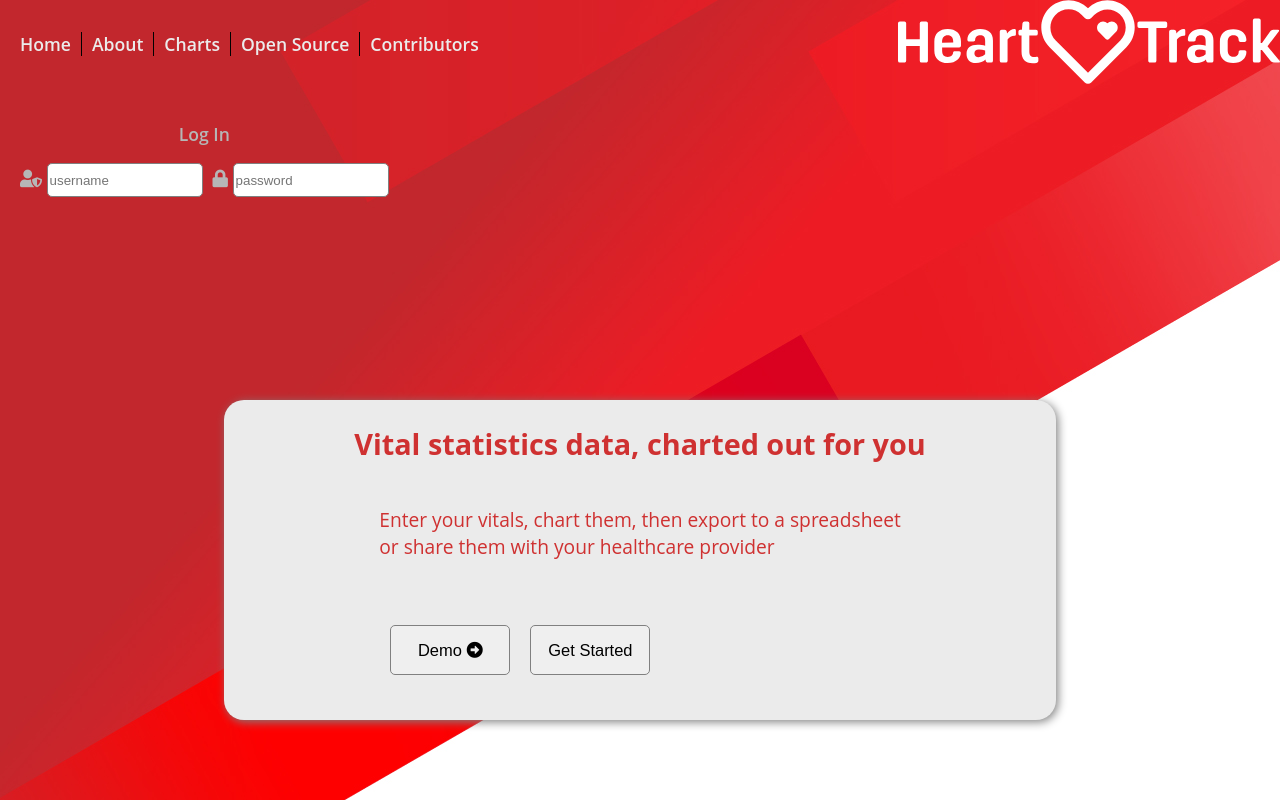
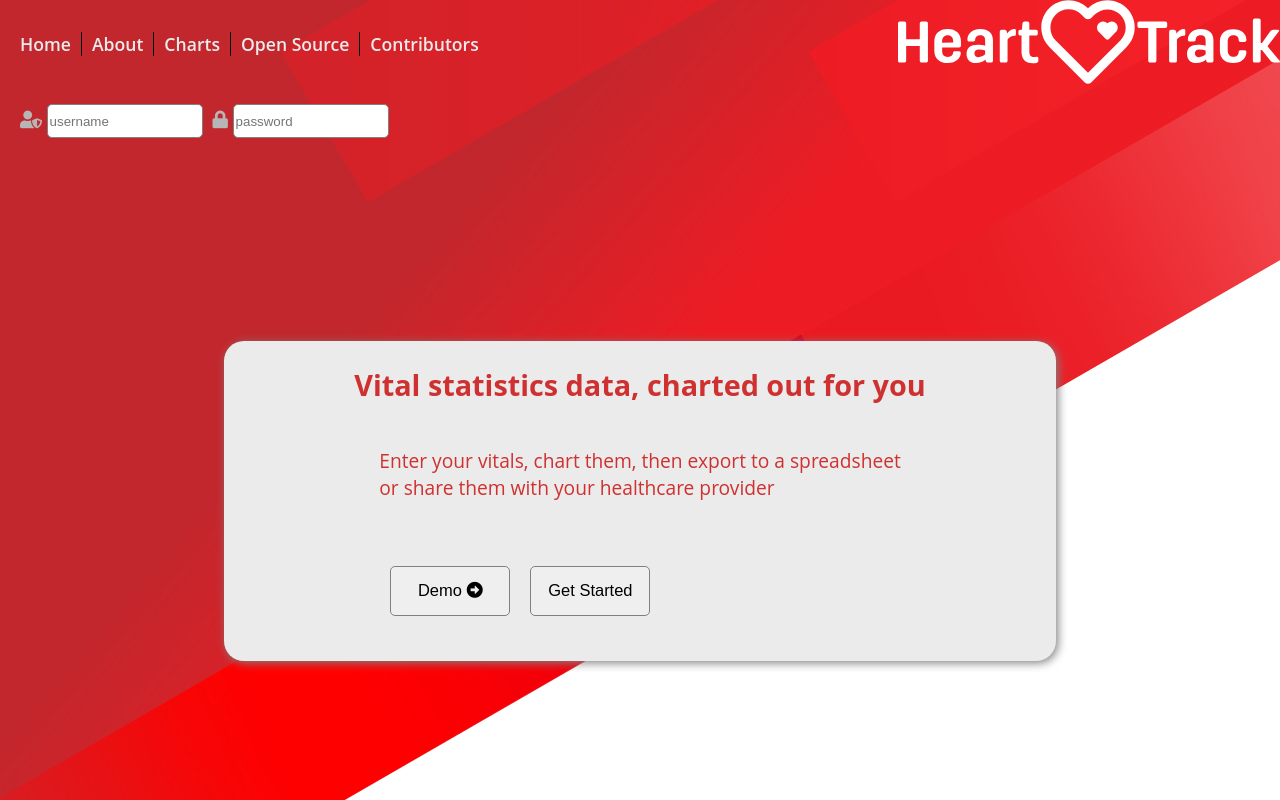
Before and after one commit to JS-goose/heart-track, a React (Create React App) app: page / in a window 1280 px wide. Shown: the top 800 px of the page. Built offline with nearby package versions, Linux system fonts and the light colour scheme.

Commit message:
removed unnecessary wording on log in container

```diff
--- a/src/components/layout/navigation/Nav.js
+++ b/src/components/layout/navigation/Nav.js
@@ -31,7 +31,6 @@ export default function Nav() {
       <React.Fragment>
         <div id={styles["login-container"]}>
           <form action="">
-            <p>Log In</p>
             <label htmlFor="{styles['username-input]}" />
             <i className="fas fa-user-shield" />{" "}
             <input id={styles["username-input"]} type="text" placeholder="username" />
```
